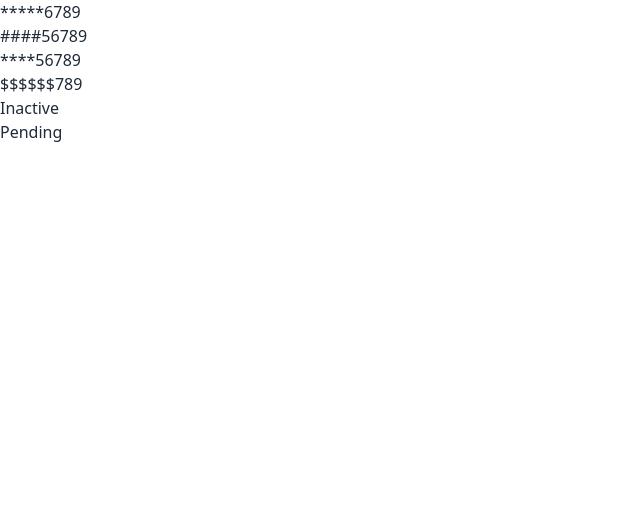
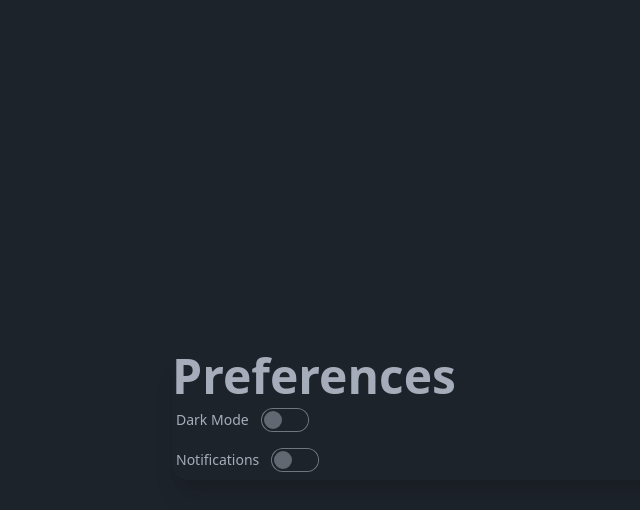
Before and after one commit to lamyax66-66/Exercises, an Angular app in the folder reactiveForm/: page / in a window 1280 px wide. Shown: the top 510 px of the page, without its empty margins (0-640 px from the left). Built offline with nearby package versions, Linux system fonts and the light colour scheme.

Commit message:
feat: toggle

```diff
--- /dev/null
+++ b/reactiveForm/src/app/Exer4/toggle/toggle.html
@@ -0,0 +1,9 @@
+<div class="form-control w-fit">
+  <label class="label cursor-pointer gap-3">
+    <span class="label-text">
+      {{ label() }}
+    </span>
+    <input type="checkbox" class="toggle toggle-primary" [checked]="isOn()" [disabled]="disabled()"
+      (change)="onToggle($event)" />
+  </label>
+</div>
--- /dev/null
+++ b/reactiveForm/src/app/Exer4/toggle/toggle.ts
@@ -0,0 +1,23 @@
+import { Component, input, output, signal } from '@angular/core';
+
+@Component({
+  selector: 'app-toggle',
+  imports: [],
+  templateUrl: './toggle.html',
+  styleUrl: './toggle.css',
+})
+export class Toggle {
+  label = input<string>('Enable');
+  initialOn = input<boolean>(false);
+  disabled = input<boolean>(false);
+
+  toggled = output<boolean>();
+
+  isOn = signal<boolean>(this.initialOn());
+
+  onToggle(event: Event) {
+    const checked = (event.target as HTMLInputElement).checked;
+    this.isOn.set(checked);
+    this.toggled.emit(checked);
+  }
+}
--- a/reactiveForm/src/app/app.html
+++ b/reactiveForm/src/app/app.html
@@ -1,17 +1,12 @@
-<p>{{ text | mask:4}}</p>
-<p>{{ text | mask:5:"#"}}</p>
-
-
-<p>{{ num | mask:5}}</p>
-<p>{{ num | mask:3:"$"}}</p>
-
-<p>{{ testUndefined | mask:6}}</p>
-
-<p>{{ testNull | mask:5}}</p>
-
-<p>{{ empty | mask:2}}</p>
-
-
-
-<p>{{ test1 | statusLabel}}</p>
-<p>{{ test2 | statusLabel}}</p>
+<div class="min-h-screen p-4" [attr.data-theme]="isDark() ? 'dark' : 'light'">
+  <div class="min-h-screen flex justify-center items-center">
+    <div class="card w-3/4 h-1/2 bg-base-100 shadow-xl">
+      <h3 class="text-5xl font-bold">Preferences</h3>
+      <app-toggle [label]="'Dark Mode'" [initialOn]="isDark()" [disabled]="false" (toggled)="onToggleChanged($event)">
+      </app-toggle>
+      <app-toggle [label]="'Notifications'" [initialOn]="notificationsOn()" [disabled]="false"
+        (toggled)="onNotificationsToggled($event)">
+      </app-toggle>
+    </div>
+  </div>
+</div>
--- a/reactiveForm/src/app/app.ts
+++ b/reactiveForm/src/app/app.ts
@@ -1,10 +1,9 @@
 import { Component, signal } from '@angular/core';
-import { MaskPipe } from './pipes/mask/mask-pipe';
-import { StatusLabelPipe } from './pipes/statusLabel/status-label-pipe';
+import { Toggle } from './Exer4/toggle/toggle';
 
 @Component({
   selector: 'app-root',
-  imports: [MaskPipe,StatusLabelPipe],
+  imports: [Toggle],
 
   templateUrl: './app.html',
   styleUrl: './app.css'
@@ -12,12 +11,23 @@ import { StatusLabelPipe } from './pipes/statusLabel/status-label-pipe';
 export class App {
   protected readonly title = signal('reactiveForm');
 
-  text ="123456789";
-  num = 123456789;
-  testUndefined = undefined;
-  testNull = null ;
-  empty="";
+  isDark = signal<boolean>(true);
+  notificationsOn = signal<boolean>(false);
 
-  test1= 0
-  test2=2
+  onToggleChanged(value: boolean) {
+    this.isDark.set(value);
+    console.log(value);
+  }
+
+  onNotificationsToggled(value: boolean) {
+    this.notificationsOn.set(value);
+
+    if (value) {
+      alert('Notifications Enabled ✅');
+    } else {
+      alert('Notifications Disabled ❌');
+    }
+  }
+
+
 }
```
Also changed, not shown: reactiveForm/src/app/Exer4/toggle/toggle.css (added), 1 other file (tests, documents, lock files or other folders).
